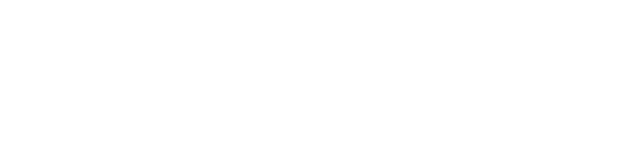
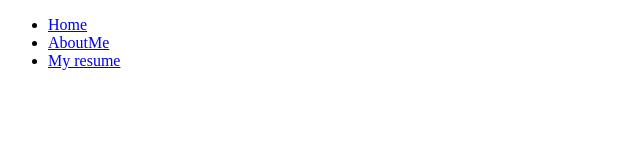
Before and after one commit to hannahluvsu/hannahluvsu.github.io, a plain HTML site: page index.html in a window 1280 px wide. Shown: the whole page, without its empty margins (0-640 px from the left). Drawn offline with Linux system fonts and the light colour scheme.

Commit message:
Update index.html

```diff
--- a/index.html
+++ b/index.html
@@ -1,4 +1,16 @@
 <!DOCTYPE html>
 <html>
-
+<head>
+</head>
+  <header>
+    <nav>
+    <ul>
+     <li><a href="./index.html">Home</a></li>
+     <li><a href="..aboutme.html">AboutMe</a></li>
+     <li><a href=".myresume.pdf" target="_blank">My resume</a></li>
+    </ul>
+    </nav>
+  </header>
+  <body>
+  </body>
 </html>
```
